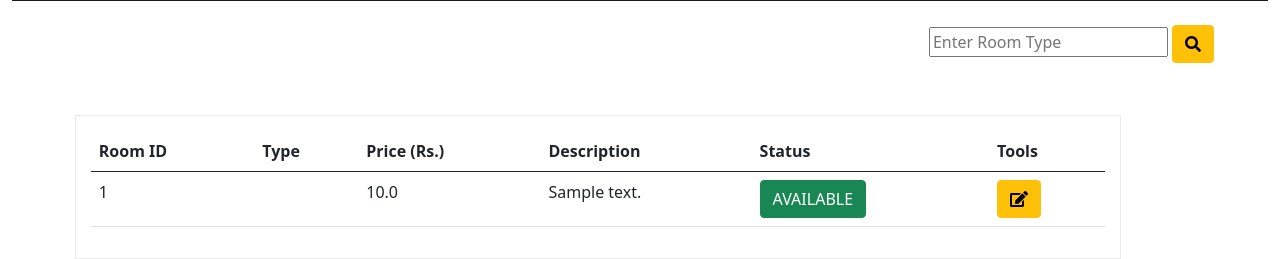
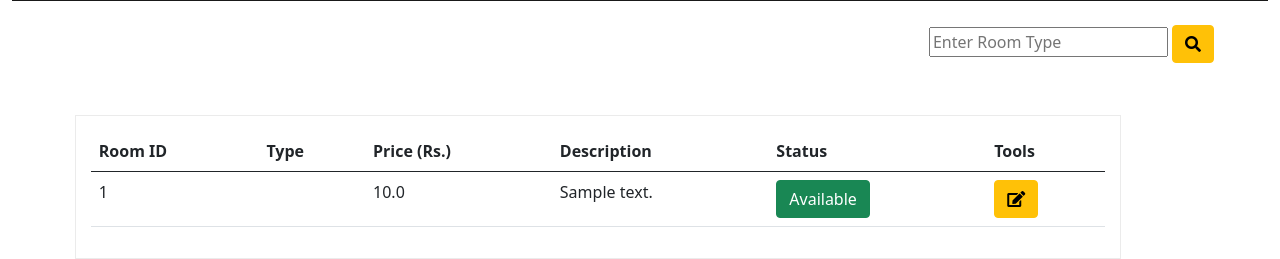
Before and after one commit to isurukavinda99/GrandElite, a Django app: page /rae/room_list/ in a window 1280 px wide. Shown: the part 694-953 px from the top of the page. Run offline with Django 3.2, Linux system fonts and the light colour scheme; tables that the repository leaves empty hold one stand-in row (values such as "Sample post"); some libraries are stand-ins or nearby versions.

Commit message:
Added changes made in room template

```diff
--- a/templates/RAE/room_list.html
+++ b/templates/RAE/room_list.html
@@ -50,12 +50,11 @@
                             <td>{{data.type}}</td>
                             <td>{{data.price}}</td>
                             <td>{{data.description}}
-<!--                            {%if data.status%}-->
-<!--                            <td> <span class="label label-primary">Available</span></td>-->
-<!--                            {% else %}-->
-<!--                            <td> <span class="label label-success">Reserved</span></td>-->
-<!--                            {% endif %}-->
-                            <td><span class="btn btn-success">{{data.status}}</span></td>
+                            {%if data.status == 'AVAILABLE'%}
+                            <td><span class="btn btn-success"> Available</span></td>
+                            {% else %}
+                            <td><span class="btn btn-danger">Reserved</span></td>
+                            {% endif %}
                             <td>
                                 <a class="btn btn-warning" href="{% url 'RAE:updateRoom' room_id=data.room_id %}"><i class="fas fa-edit"></i></a>
 
```
